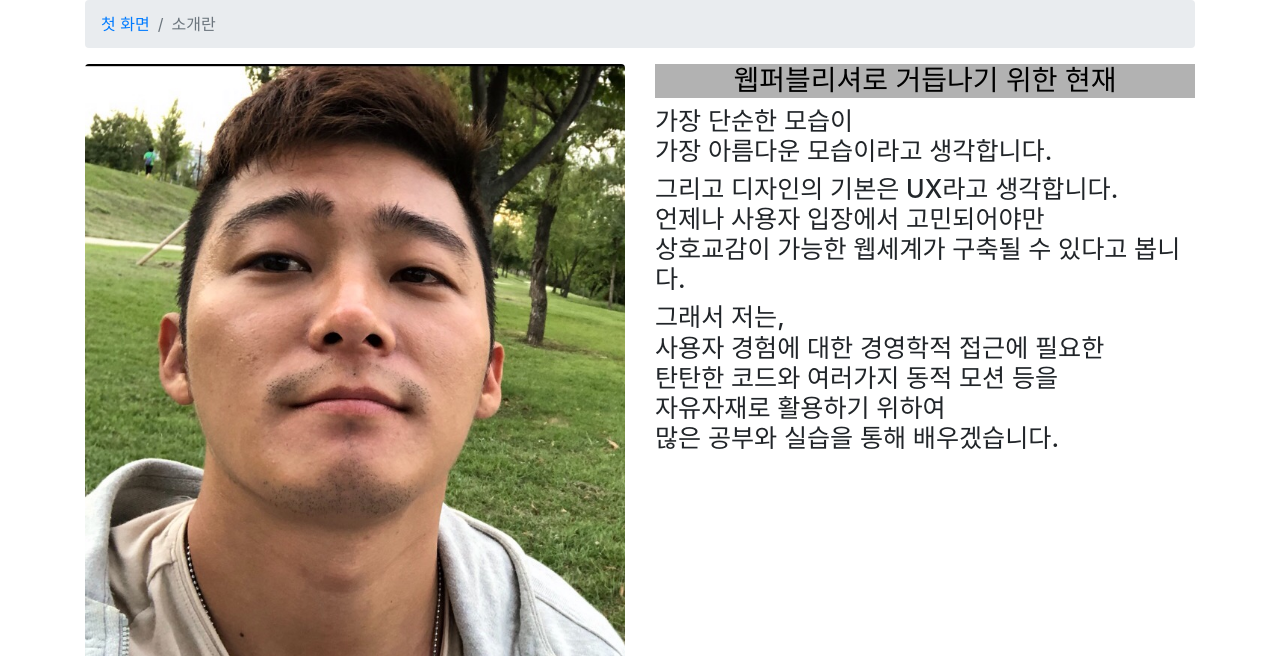
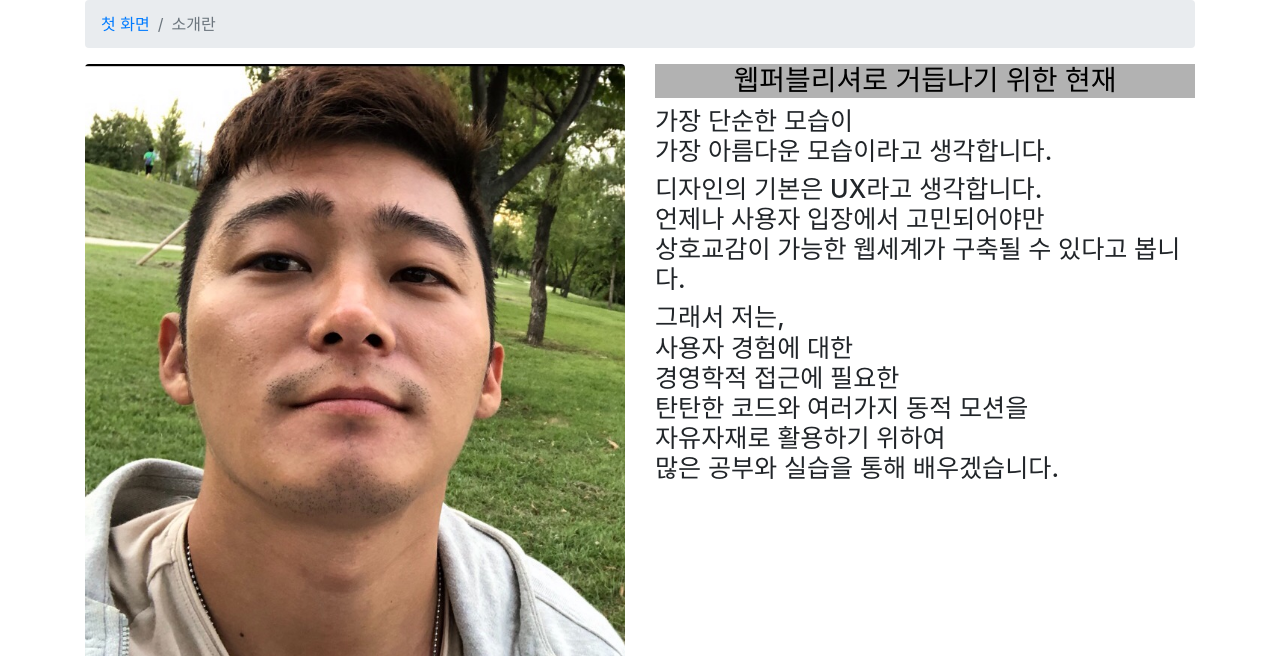
Before and after one commit to hellodev83/my_page, a website: page about.html in a window 1280 px wide. Shown: the part 144-800 px from the top of the page. Drawn offline with Linux system fonts and the light colour scheme.

Commit message:
Update about.html

```diff
--- a/about.html
+++ b/about.html
@@ -54,13 +54,14 @@
         <h5 class="explain">가장 단순한 모습이<br>
           가장 아름다운 모습이라고 생각합니다.</h5>
 
-<h5 class="explain">그리고 디자인의 기본은 UX라고 생각합니다.<br>
+<h5 class="explain">디자인의 기본은 UX라고 생각합니다.<br>
 언제나 사용자 입장에서 고민되어야만<br>
 상호교감이 가능한 웹세계가 구축될 수 있다고 봅니다.</h5>
 
 <h5 class="explain">그래서 저는,<br>
-사용자 경험에 대한 경영학적 접근에 필요한<br>
-탄탄한 코드와 여러가지 동적 모션 등을 <br>
+사용자 경험에 대한<br>
+경영학적 접근에 필요한<br>
+탄탄한 코드와 여러가지 동적 모션을 <br>
 자유자재로 활용하기 위하여<br>
 많은 공부와 실습을 통해 배우겠습니다.
 </h5>
```
